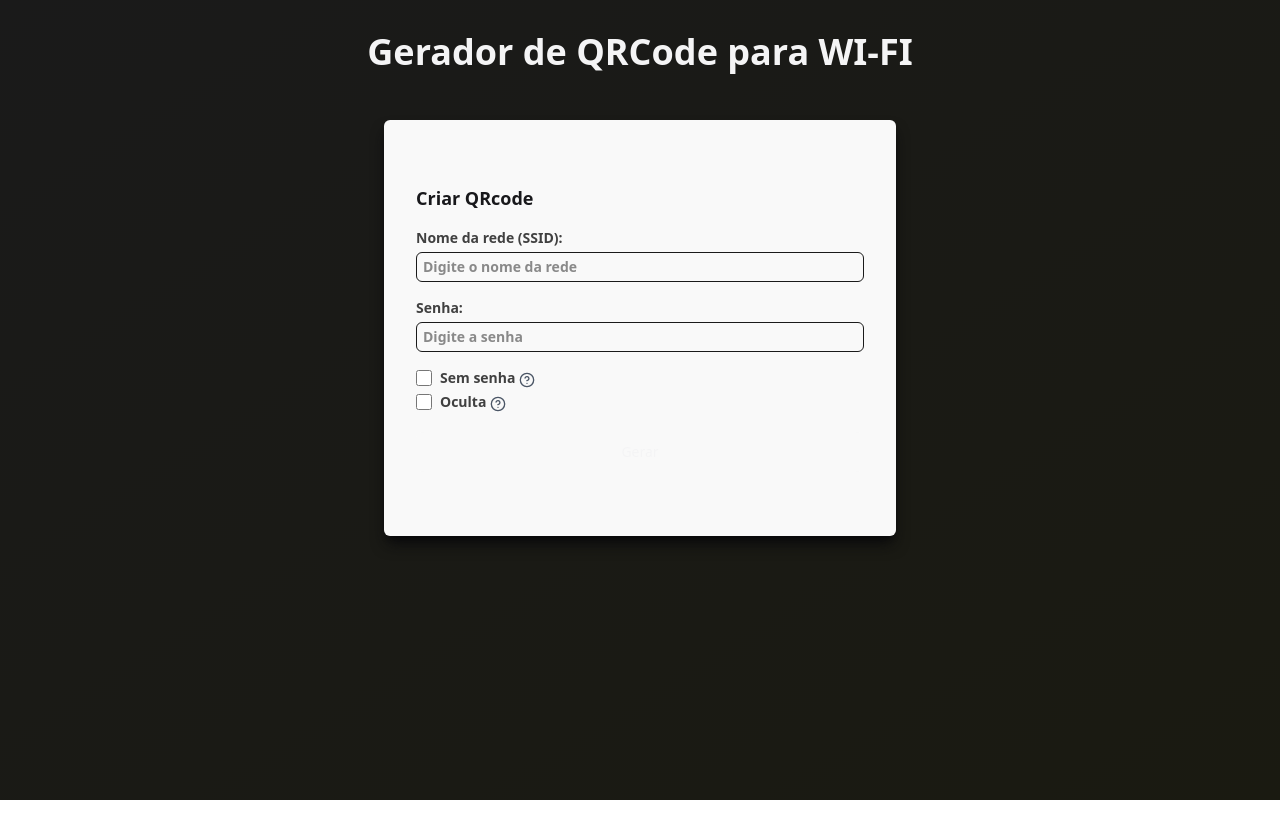
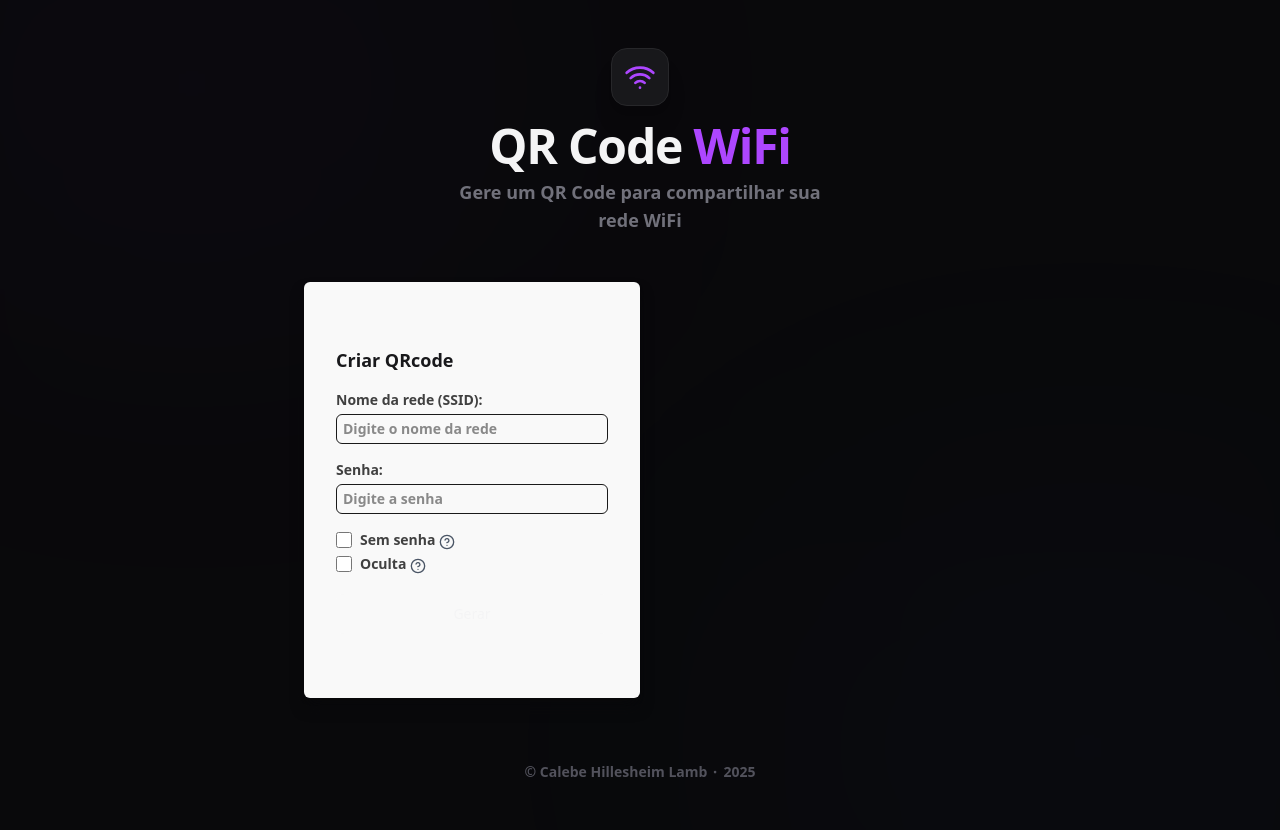
Before and after one commit to CalebeHilles/qrcode-generator, a React (Vite) app: page / in a window 1280 px wide. Before the commit the page ends 800 px from the top, so only its background shows below. Built offline with nearby package versions, Linux system fonts and the light colour scheme.

Commit message:
feat: enhance QR code generation UI and improve layout structure

```diff
--- a/src/App.tsx
+++ b/src/App.tsx
@@ -3,17 +3,18 @@ import "./App.css";
 import "./types";
 import type { FormData, Errors } from "./types";
 import QRCodeForm from "./components/QRCodeForm";
+import QRCodeDisplay from "./components/QRCodeDisplay";
 import {
   generateWifiString,
   formDataToWifiConfig,
   validateWifiConfig,
 } from "./utils/wifiString";
 import * as QRCode from "qrcode";
-import QRCodeDisplay from "./components/QRCodeDisplay";
+import { Dot, Wifi } from "lucide-react";
 
 function App() {
   const qrCodeLayout = {
-    width: 400,
+    width: 600,
     margin: 2,
   };
 
@@ -40,9 +41,9 @@ function App() {
     if (
       validationErrors.ssidError.length > 0 ||
       validationErrors.passError.length > 0
-    )
+    ) {
       setErrors(validationErrors);
-    else {
+    } else {
       setErrors({ ssidError: [], passError: [] });
       const wifiString = generateWifiString(wifiConfig);
 
@@ -50,14 +51,15 @@ function App() {
         const url = await QRCode.toDataURL(wifiString, {
           width: qrCodeLayout.width,
           margin: qrCodeLayout.margin,
+          color: {
+            dark: "#09090b",
+            light: "#ffffff",
+          },
         });
         setShouldRenderForm("qrcode");
         setQrCodeUrl(url);
       } catch (error) {
-        const errorMessage = "Erro ao gerar QR Code";
-
-        console.error(errorMessage, error);
-        alert(errorMessage);
+        console.error("Erro ao gerar QR Code", error);
       }
     }
   }
@@ -65,18 +67,33 @@ function App() {
   function handleDownload() {
     const link = document.createElement("a");
     link.href = qrCodeUrl;
-    link.download = `wifi-qrcode-${formData.ssid}`;
+    link.download = `wifi-qrcode-${formData.ssid || "config"}`;
     link.click();
   }
 
   return (
-    <div className="min-h-screen flex justify-center px-4 py-8">
-      <div className="w-full max-w-5xl">
-        <h1 className="font-bold text-zinc-100 mb-8 md:mb-12 text-3xl md:text-4xl text-center">
-          Gerador de QRCode para WI-FI
+    <div className="relative min-h-screen w-full bg-zinc-950 overflow-hidden flex flex-col items-center justify-center px-4 py-12">
+      <div className="absolute top-[-15%] left-[-10%] w-[50%] h-[50%] bg-purple-900/10 rounded-full blur-[160px] pointer-events-none opacity-50" />
+      <div className="absolute bottom-[-15%] right-[-10%] w-[50%] h-[50%] bg-blue-900/10 rounded-full blur-[160px] pointer-events-none opacity-50" />
+
+      <div className="relative z-10 w-full max-w-2xl">
+        <header className="flex flex-col items-center mb-12 text-center space-y-4">
+          <div className="p-3 bg-zinc-900 border border-zinc-800 rounded-2xl shadow-xl">
+            <Wifi className="w-8 h-8 text-purple-500" />
+          </div>
+          <div className="space-y-2">
+            <h1 className="text-4xl md:text-5xl font-extrabold text-zinc-100 tracking-tight">
+              QR Code <span className="text-purple-500">WiFi</span>
             </h1>
-        <div className="flex flex-col gap-6 md:gap-12 items-center justify-center">
-          {shouldRenderForm === "form" && (
+            <p className="text-zinc-500 text-lg max-w-sm mx-auto">
+              Gere um QR Code para compartilhar sua rede WiFi
+            </p>
+          </div>
+        </header>
+
+        <main className="w-full transition-all duration-500 ease-in-out">
+          {shouldRenderForm === "form" ? (
+            <div className="animate-in fade-in zoom-in-95 duration-500">
               <QRCodeForm
                 formData={formData}
                 setData={setFormData}
@@ -84,9 +101,9 @@ function App() {
                 handleSubmit={handleSubmit}
                 errors={errors}
               />
-          )}
-
-          {shouldRenderForm === "qrcode" && (
+            </div>
+          ) : (
+            <div className="animate-in fade-in slide-in-from-bottom-8 duration-500">
               <QRCodeDisplay
                 handleDownload={handleDownload}
                 qrCodeUrl={qrCodeUrl}
@@ -94,8 +111,15 @@ function App() {
                 setFormData={setFormData}
                 formData={formData}
               />
+            </div>
           )}
-        </div>
+        </main>
+
+        <footer className="mt-16 text-center text-zinc-600 text-sm flex justify-center items-center">
+          <p>© Calebe Hillesheim Lamb</p>
+          <Dot className="w-4 h-4" />
+          <p>2025</p>
+        </footer>
       </div>
     </div>
   );
```
Lines whose indentation alone changed are shown as unchanged.
